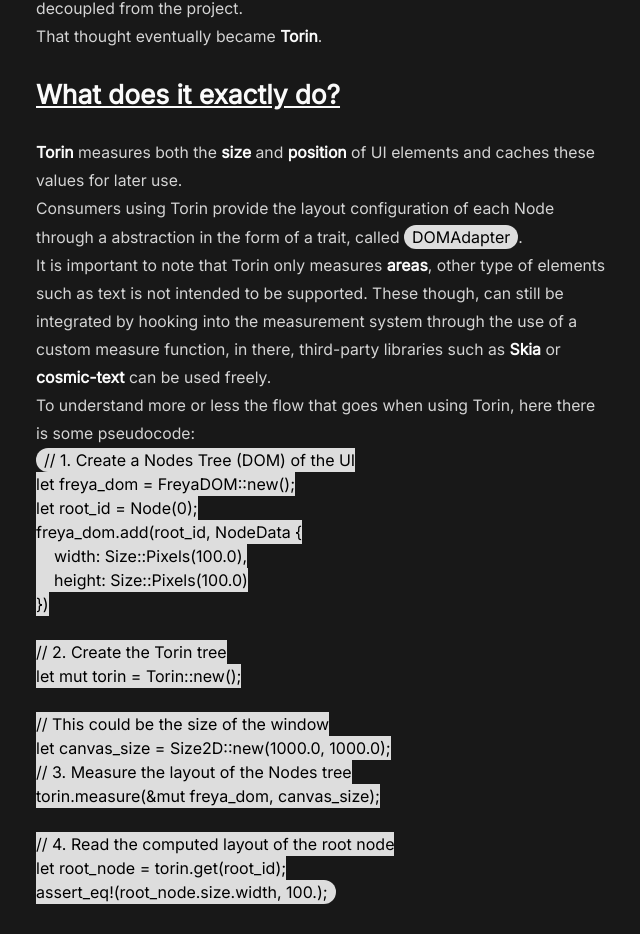
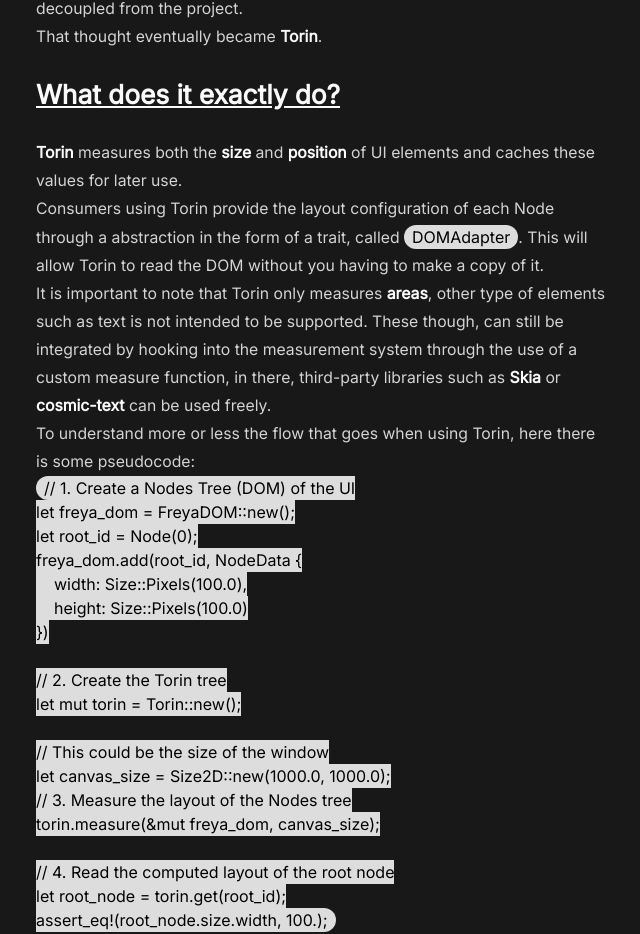
Before and after one commit to marc2332/portfolio, a Next.js app: page /posts/torin in a window 1280 px wide. Shown: the part 810-1744 px from the top of the page, without its empty margins (279-919 px from the left). Built offline with nearby package versions, Linux system fonts and the light colour scheme.

Commit message:
dom adapter note

```diff
--- a/pages/posts/torin.mdx
+++ b/pages/posts/torin.mdx
@@ -28,7 +28,7 @@
 ### What does it exactly do?
 **Torin** measures both the **size** and **position** of UI elements and caches these values for later use.
 \
-Consumers using Torin provide the layout configuration of each Node through a abstraction in the form of a trait, called `DOMAdapter`.
+Consumers using Torin provide the layout configuration of each Node through a abstraction in the form of a trait, called `DOMAdapter`. This will allow Torin to read the DOM without you having to make a copy of it.
 \
 It is important to note that Torin only measures **areas**, other type of elements such as text is not intended to be supported. These though, can still be integrated by hooking into the measurement system through the use of a custom measure function, in there, third-party libraries such as **Skia** or **cosmic-text** can be used freely.
 \
```
